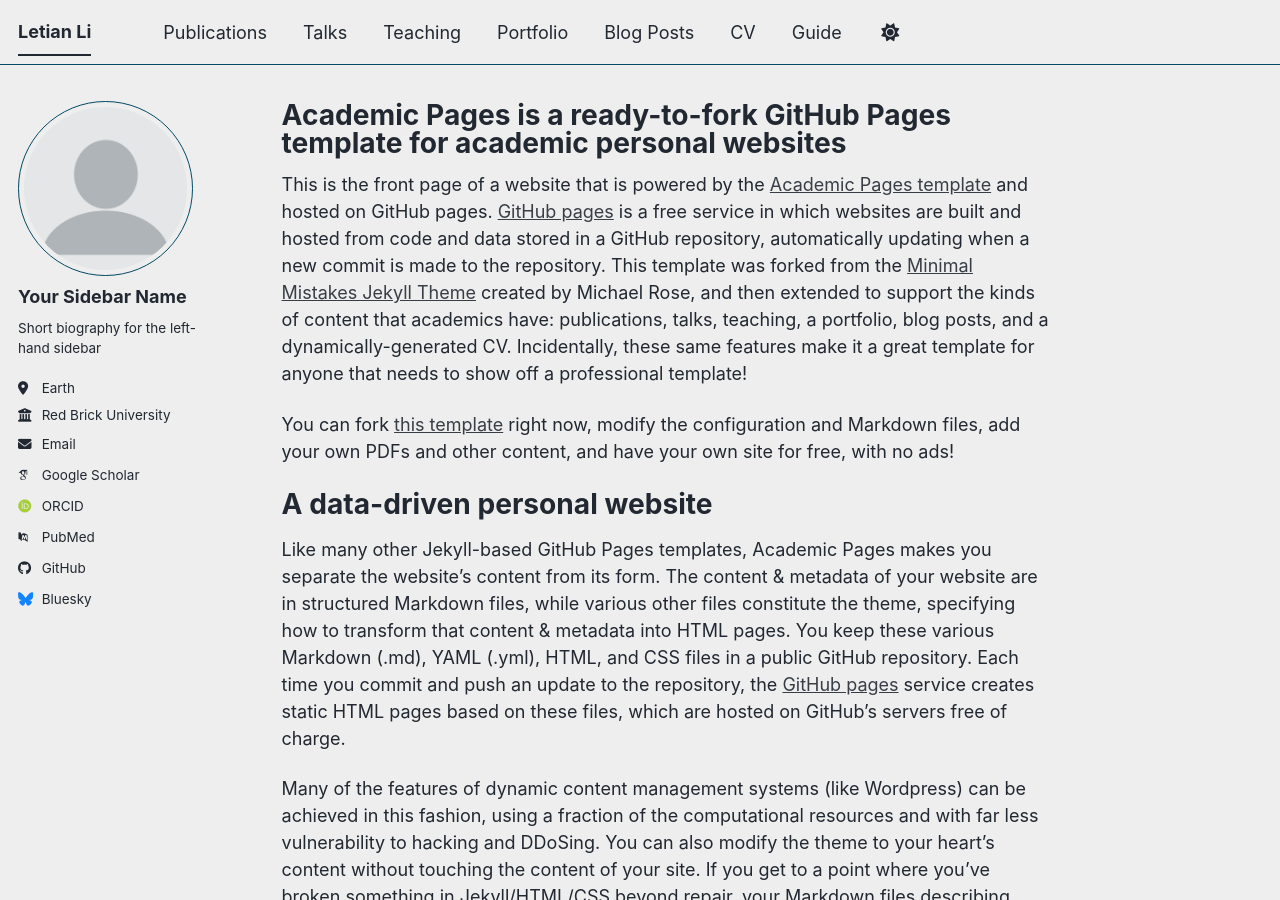
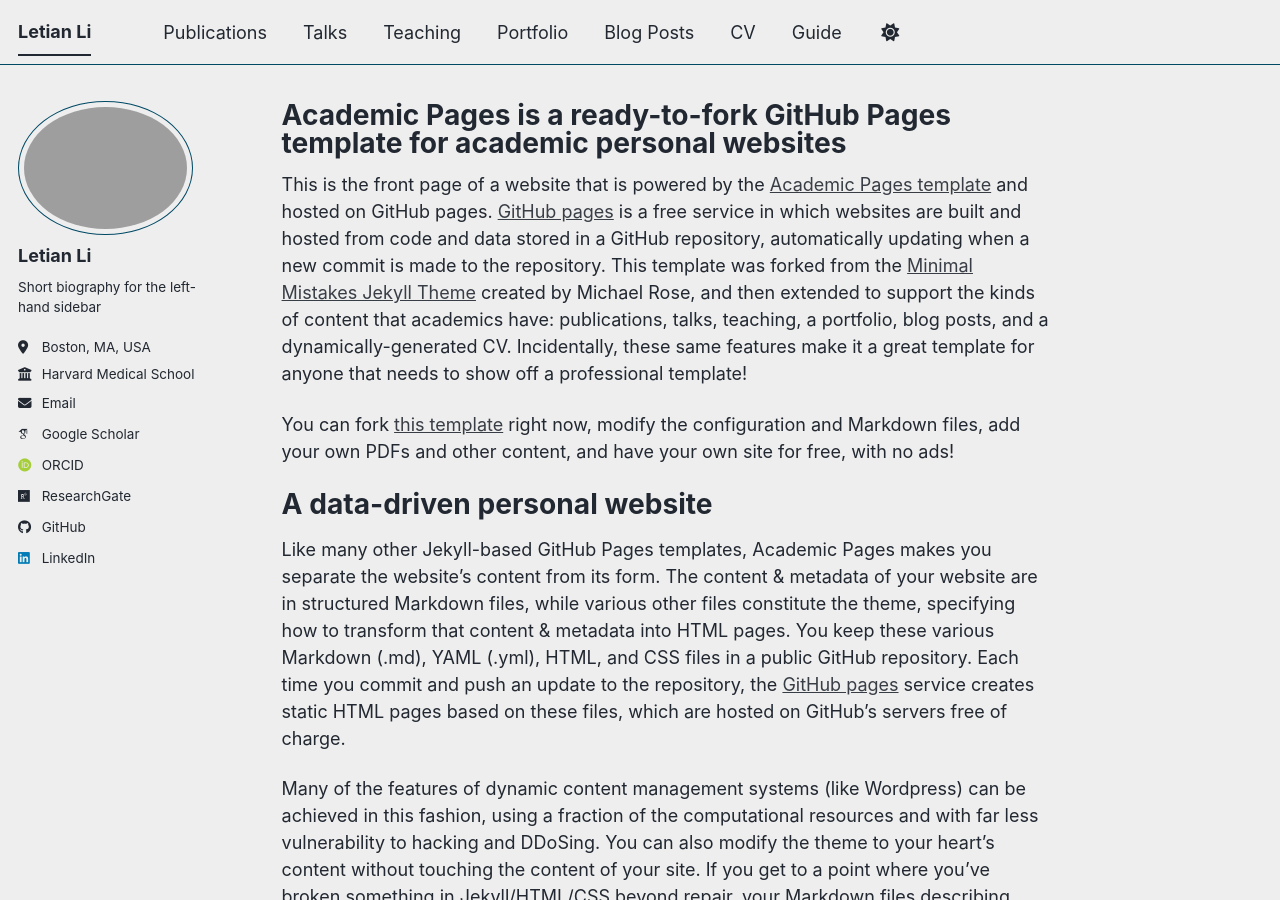
Before and after one commit to letianli059/letianli059.github.io, a Jekyll site: the page built from _pages/about.md, in a window 1280 px wide and 900 px high. Built offline with Jekyll 4.4.1, drawn with Linux system fonts in a browser that asks for light colours; some web fonts are replaced; a script bundle is joined from its source files by our own code; library files that are not in the unit come from our copies.

Commit message:
Update _config.yml

```diff
--- a/_config.yml
+++ b/_config.yml
@@ -23,26 +23,26 @@
 #               Additional customization can be done by editing /_includes/author-profile.html
 author:
   # Biographic information
-  avatar           : "profile.png"
-  name             : "Your Sidebar Name"
+  avatar           : "profile.jpg"
+  name             : "Letian Li"
   pronouns         : # example: "she/her"
   bio              : "Short biography for the left-hand sidebar"
-  location         : "Earth"
-  employer         : "Red Brick University"
+  location         : "Boston, MA, USA"
+  employer         : "Harvard Medical School"
   uri              : # URL
-  email            : "none@example.org"
+  email            : "letianli1998@gmail.com"
 
   # Academic websites
   academia         : # URL
   arxiv            : # URL - Update with the correct link to your profile
-  googlescholar    : "https://scholar.google.com/citations?user=PS_CX0AAAAAJ"
+  googlescholar    : "https://scholar.google.com/citations?user=Ed2Yh64AAAAJ&hl=en"
   inspire-hep      : # URL
   impactstory      : # URL
-  orcid            : "https://orcid.org/yourorcidurl"
+  orcid            : "https://orcid.org/0009-0000-6981-3542"
   semantic         : # URL
   ssrn             : # URL
-  pubmed           : "https://www.ncbi.nlm.nih.gov/pubmed/?term=john+snow"
-  researchgate     : # URL
+  pubmed           :
+  researchgate     : "https://www.researchgate.net/profile/Letian-Li-7" # URL
   scopus           : # URL
   zotero           : # URL
 
@@ -51,13 +51,13 @@
   bitbucket        : # Username - Update with your username on the site
   codepen          : # Username
   dribbble         : # Username
-  github           : "academicpages"
+  github           : "letianli059"
   kaggle           : # Username
   stackoverflow    : # User number or user number and name (i.e., use "1" or "1/jeff-atwood")
 
   # Social media
   artstation       : # Username
-  bluesky          : "bsky.app" # Replace this with you Bluesky username
+  bluesky          :  # Replace this with you Bluesky username
   facebook         : # Username
   flickr           : # Username
   foursquare       : # Username
@@ -66,7 +66,7 @@
   keybase          : # Username
   instagram        : # Username
   lastfm           : # Username
-  linkedin         : # Username
+  linkedin         : "Letian Li" # Username
   mastodon         : # URL
   medium           : # URL
   pinterest        : # Username
@@ -138,7 +138,7 @@
 
 # Social Sharing
 twitter:
-  username               : &twitter
+  username               : #&twitter
 facebook:
   username               :
   app_id                 :
```
